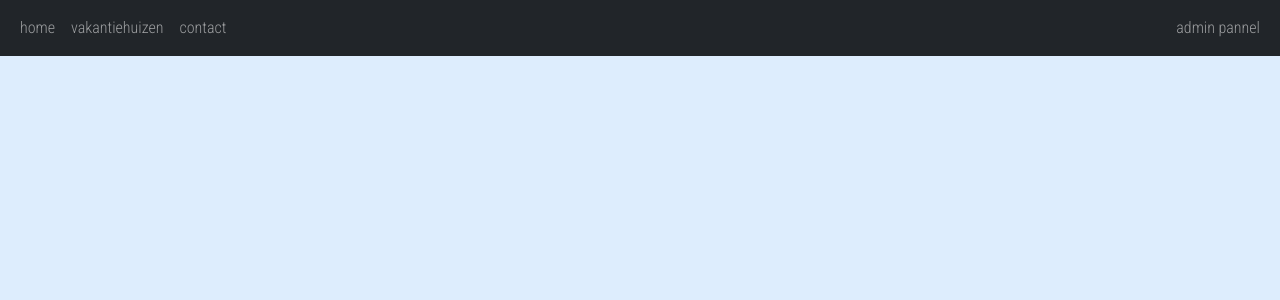
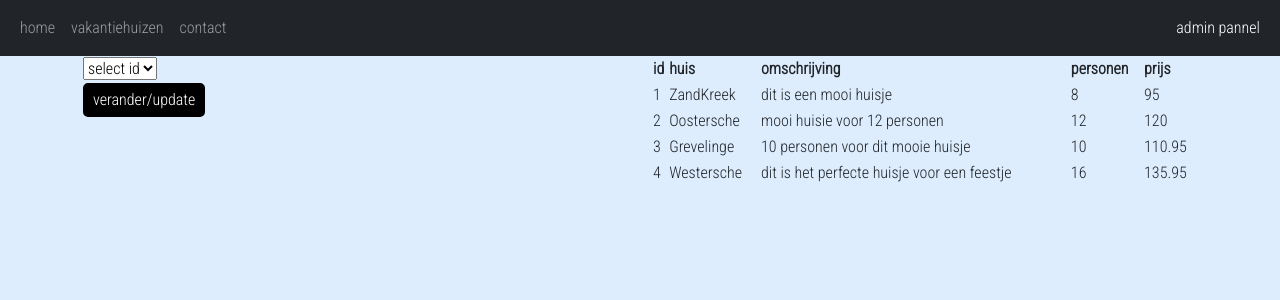
Before and after one commit to Roi-Eielts/Vakantiehuizen, a PHP site: page /vakantiehuizen/index.php?pagina=edit in a window 1280 px wide. Shown: the top 300 px of the page. Run offline with PHP 8.4, Linux system fonts and the light colour scheme; data comes from the database, SQL or seed files in the repository; lists and menus that the app fills with data are empty; some libraries are stand-ins or nearby versions.

Commit message:
edit nog niet klaar

```diff
--- /dev/null
+++ b/admin/edit.php
@@ -0,0 +1,78 @@
+<div class="container">
+    <div class="row">
+        <div class="col-md-6">
+            <form action="" method="POST">
+                <table style="width: 100%;">
+                    <tr>
+                        <th><select name="id_huis">
+                                <option value="" disabled selected>select id</option>
+                                <?php
+                                $sql = "SELECT * FROM huizen";
+                                $output = $conn->query($sql);
+                                if ($output->num_rows > 0) {
+                                    while ($row = $output->fetch_assoc()) {
+                                        echo "<option value='$row[id]'>$row[id]</option>";
+                                    }
+                                } ?>
+                            </select>
+                        </th>
+                    </tr>
+                    <!-- <tr>
+                        <th><input type="text" name="huis_naam" id="huis_naam" placeholder="naam van het huis" style="width: 100%; height:38px; border-radius: 5px;" required></th>
+                    </tr>
+                    <tr>
+                        <th><input type="text" name="prijs" id="prijs" placeholder="prijs van het huis" style="width: 100%; height:38px; border-radius: 5px;" required></th>
+                    </tr>
+                    <tr>
+                        <th><textarea type="text" name="beschrijving" id="beschrijving" placeholder="beschrijving" style="width: 100%; height:38px; border-radius: 5px;" required></textarea></th>
+                    </tr>
+                    <tr>
+                        <th><textarea type="text" name="ap" id="ap" placeholder="aantal personen" style="width: 100%; height:38px; border-radius: 5px;" required></textarea></th>
+                    </tr> -->
+                    <tr>
+                        <th><button type="submit" name="up" id="veupr" class="button noselect">verander/update</button></th>
+                </table>
+            </form>
+            <?php
+            if (isset($_POST["up"])) {
+                if(!empty($_POST['id_huis'])) {
+                $id = htmlspecialchars($_POST['id_huis']);
+                echo $id;
+                } else {
+                    echo "select id";
+                }
+            }
+
+
+                $querydb = "UPDATE `vakantiehuizen`.`huizen` SET `omschrijving` = 'dit is een mooi huisje.' WHERE (`id` = '1');"
+            ?>
+        </div>
+        <div class="col-md-6">
+            <table style="width:100%">
+                <tr>
+                    <th>id</th>
+                    <th>huis</th>
+                    <th>omschrijving</th>
+                    <th>personen</th>
+                    <th>prijs</th>
+                </tr>
+                <?php
+                $sql = "SELECT * FROM huizen";
+                $output = $conn->query($sql);
+                if ($output->num_rows > 0) {
+                    while ($row = $output->fetch_assoc()) {
+                        echo "
+            <tr>
+                <td>$row[id]</td>
+                <td>$row[huis]</td>
+                <td>$row[omschrijving]</td>
+                <td>$row[personen]</td>
+                <td>$row[prijs]</td>
+            </tr>
+            ";
+                    }
+                }
+                ?>
+        </div>
+    </div>
+</div>
--- a/config/vakantiehuizen.sql
+++ b/config/vakantiehuizen.sql
@@ -13,7 +13,7 @@ primary key(id)
 
 CREATE TABLE huizen(
 id int auto_increment,
-huis text,
+huis varchar(10),
 personen int,
 omschrijving text,
 prijs float,
--- a/content/css/pannel.css
+++ b/content/css/pannel.css
@@ -1,36 +1,61 @@
-.noselect {
-	-webkit-touch-callout: none;
-	-webkit-user-select: none;
-	-khtml-user-select: none;
-	-moz-user-select: none;
-	-ms-user-select: none;
-	user-select: none;
-	-webkit-tap-highlight-color: transparent;
+.button {
+	background-color: black;
+	color: white;
+	border-radius: 5px;
+	border: solid 4px black;
+}
+.button:hover {
+	transition-duration: 1s;
+	border: solid 4px crimson;
 }
 
-.button {
-	width: 150px;
-	height: 50px;
-	cursor: pointer;
-	border: none;
-	font-family: 'Comfortaa', cursive;
-	color: black;
-	font-size: 20px;
-	border-radius: 4px;
-	box-shadow: inset 0px 3px 5px rgba(255, 255, 255, 0.5), 0px 0px 10px rgba(0, 0, 0, 0.15);
-	background: rgb(2, 0, 36);
-	background: linear-gradient(45deg, rgba(2, 0, 36, 0) 5%, rgba(255, 255, 255, .5) 6%, rgba(255, 255, 255, 0) 9%, rgba(255, 255, 255, .5) 10%, rgba(255, 255, 255, 0) 17%, rgba(255, 255, 255, .5) 19%, rgba(255, 255, 255, 0) 25%);
-	background-size: 150%;
-	background-position: right;
-	transition: 1s;
+.tag {
+	font-size: unset;
+	background: darkblue;
+	border-radius: 3px 0 0 3px;
+	color: #999;
+	display: inline-block;
+	height: 26px;
+	line-height: 26px;
+	padding: 0 20px 0 23px;
+	position: relative;
+	margin: 0 10px 10px 0;
+	text-decoration: none;
+	-webkit-transition: color 0.2s;
 }
 
-.button:hover {
-	background-position: left;
-	color: black;
-	box-shadow: inset 0px 3px 5px rgb(255, 255, 255), 0px 0px 10px rgba(0, 0, 0, 0.25);
+.tag::before {
+	background: #fff;
+	border-radius: 10px;
+	box-shadow: inset 0 1px rgba(0, 0, 0, 0.25);
+	content: '';
+	height: 6px;
+	left: 10px;
+	position: absolute;
+	width: 6px;
+	top: 10px;
 }
 
-.button:focus {
-	outline: none;
+.tag::after {
+	background: rgb(221, 237, 253);
+	border-bottom: 13px solid transparent;
+	border-left: 10px solid darkblue;
+	border-top: 13px solid transparent;
+	content: '';
+	position: absolute;
+	right: 0;
+	top: 0;
 }
+
+.tag:hover {
+	background-color: crimson;
+	color: white;
+}
+
+.tag:hover::after {
+	border-left-color: crimson;
+}
+
+.table {
+	border: 1px solid rgb(110, 110, 110);
+}
--- a/content/pages/menu.php
+++ b/content/pages/menu.php
@@ -21,7 +21,7 @@ if (isset($_GET["pagina"])) {
     </ul>
     <ul class="navbar-nav navbar-right">
       <li class="nav-item">
-        <a class="nav-link <?php if($pagina == "admin_panel" || $pagina == "toevoegen") { echo"active"; }?>" href="admin_panel">admin pannel</a>
+        <a class="nav-link <?php if($pagina == "admin_panel" || $pagina == "toevoegen" || $pagina == "edit") { echo"active"; }?>" href="admin_panel">admin pannel</a>
       </li>
     </ul>
   </div>
--- a/index.php
+++ b/index.php
@@ -1,10 +1,13 @@
-<?php include("config/config_db.php"); ?>
+<?php
+session_start();
+include("config/config_db.php"); ?>
 <!DOCTYPE html>
 
 <head>
     <title>vakantiehuizen</title>
     <meta charset="utf-8">
     <meta name="viewport" content="width=device-width, initial-scale=1">
+    <script src='https://kit.fontawesome.com/a076d05399.js' crossorigin='anonymous'></script>
     <link href="https://cdn.jsdelivr.net/npm/bootstrap@5.1.3/dist/css/bootstrap.min.css" rel="stylesheet">
     <script src="https://cdn.jsdelivr.net/npm/bootstrap@5.1.3/dist/js/bootstrap.bundle.min.js"></script>
     <link rel="stylesheet" href="content/css/style.css">
@@ -19,7 +22,8 @@
 </head>
 
 <body class="letterType">
-    <?php include("content/pages/menu.php"); ?>
+    <?php include("content/pages/menu.php");
+    ?>
     <?php
     if (isset($_GET["pagina"])) {
         $paginanaam = $_GET["pagina"];
@@ -41,6 +45,9 @@
     else if ($paginanaam == "toevoegen") {
         include("admin/file_uploaden.php");
     }
+    else if ($paginanaam == "edit") {
+        include("admin/edit.php");
+    }
     ?>
 
 </body>
```
Also changed, not shown: admin/de_pannel.php (+30 -1 lines), admin/file_uploaden.php (+11 -10 lines), .htaccess.
